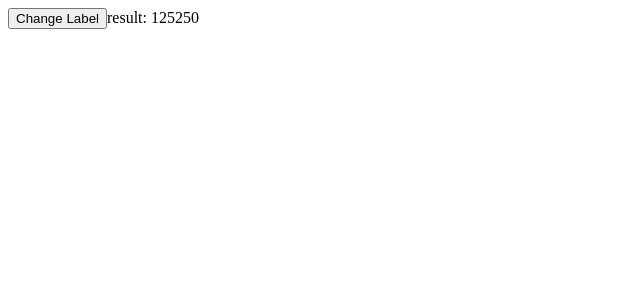
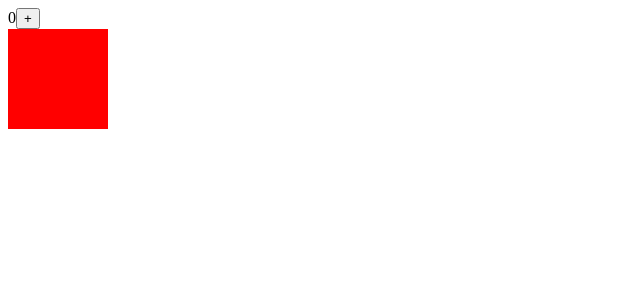
Before and after one commit to llbllhllk/CNU_Academy_Frontend, a React (Create React App) app in the folder study-react/: page / in a window 1280 px wide. Shown: the top 300 px of the page, without its empty margins (0-640 px from the left). Built offline with nearby package versions, Linux system fonts and the light colour scheme.

Commit message:
week8: React.memo

```diff
--- a/study-react/src/App.js
+++ b/study-react/src/App.js
@@ -1,14 +1,14 @@
 import React, { useState } from 'react'
-import ShowSum from './components/ShowSum'
+import Box from './components/Box'
 
 function App() {
-  const [label, setLabel] = useState('result')
+  const [count, setCount] = useState(0)
 
   return (
     <>
-      <button onClick={() => setLabel(label + ':')}>Change Label</button>
-
-      <ShowSum label={'result'} n={500} />
+      {count}
+      <button onClick={() => setCount(count + 1)}>+</button>
+      <Box />
     </>
   )
 }
--- /dev/null
+++ b/study-react/src/components/Box.js
@@ -0,0 +1,15 @@
+import React from 'react'
+
+const Box = React.memo(() => {
+  console.log('Render Box')
+
+  const style = {
+    width: 100,
+    height: 100,
+    backgroundColor: 'red',
+  }
+
+  return <div style={style}></div>
+})
+
+export default Box
```
Also changed, not shown: study-react/src/components/AutoCounter.js (+11 -11 lines).
